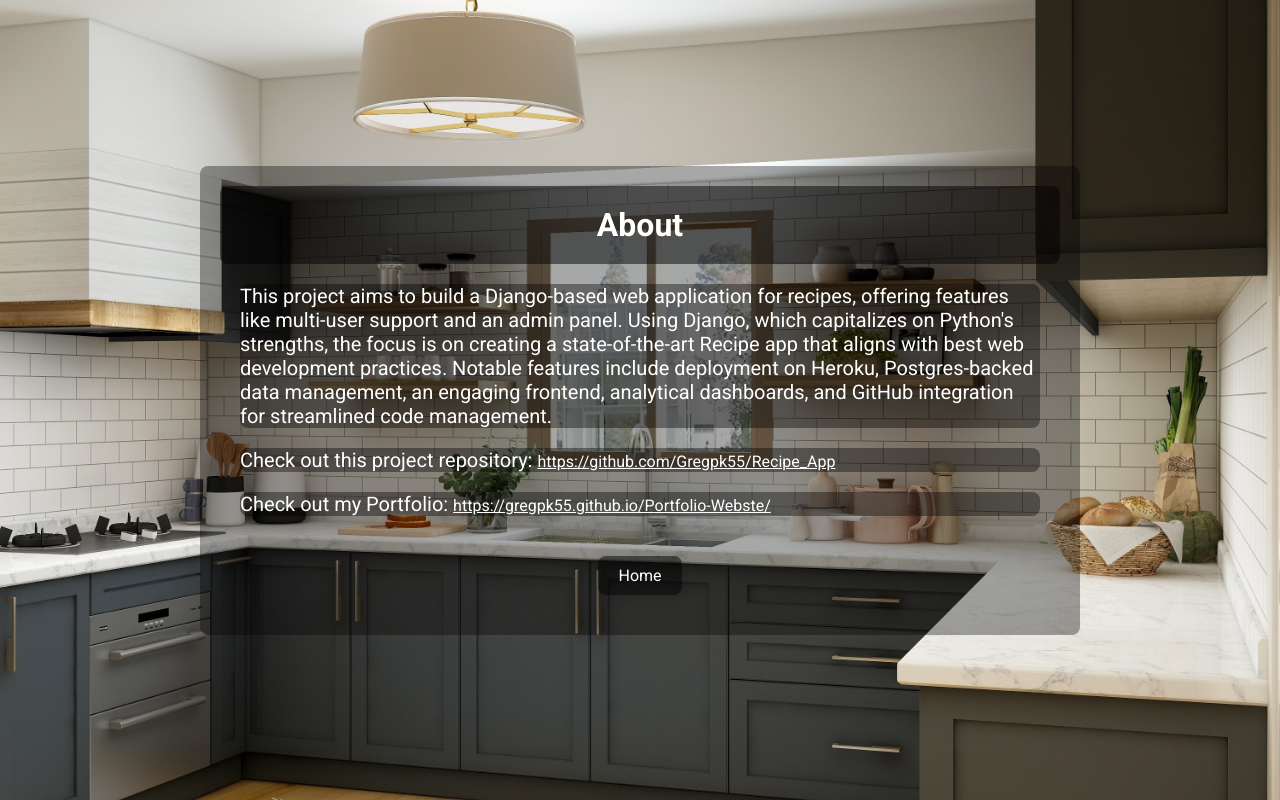
After one commit to Gregpk55/Recipe_App, a Django app: template src/recipes/templates/recipes/about.html in a window 1280 px wide. The commit adds this page. Run offline with Django 3.2, Linux system fonts and the light colour scheme; the template is opened without the code that fills it, so the values that code supplies are empty.

Commit message:
tests3+about

```diff
--- a/src/recipes/models.py
+++ b/src/recipes/models.py
@@ -7,7 +7,7 @@ class Recipe(models.Model):
     cooking_time = models.FloatField(validators=[MinValueValidator(0.1)])
     ingredients = models.CharField(max_length=350)
     description = models.TextField()
-    pic = models.ImageField(upload_to='recipes', default='no_picture.jpg')
+    pic = models.ImageField(upload_to='recipes', default='no_picture.jpg', blank=True, null=True)
 
     def return_ingredients_as_list(self):
         return [ingredient.strip() for ingredient in self.ingredients.split(",")]
--- /dev/null
+++ b/src/recipes/static/recipes/css/about.css
@@ -0,0 +1,24 @@
+
+.content-container p {
+    background-color: rgba(0, 0, 0, 0.39);
+    color: white;
+    font-size: 20px;
+    max-width: 800px;
+    border-radius: 8px;
+    margin: 1em;
+}
+
+
+.content-container h1 {
+    color: white;
+    text-align: center;
+}
+
+.link {
+    color: white;
+    font-size: 16px;
+}
+
+.link:hover{
+    color: rgb(2, 202, 202);
+}
--- /dev/null
+++ b/src/recipes/templates/recipes/about.html
@@ -0,0 +1,44 @@
+{% load static %}
+
+<!DOCTYPE html>
+<html>
+<head>
+    <title>About</title>
+    <link rel="stylesheet" href="{% static 'recipes/css/base.css' %}">
+    <link rel="stylesheet" href="{% static 'recipes/css/home.css' %}">
+    <link rel="stylesheet" href="{% static 'recipes/css/signup.css' %}">
+    <link rel="stylesheet" href="{% static 'recipes/css/about.css' %}">
+
+</head>
+<body class="kitchen">
+    <div class="background-image"></div>
+    <div class="content-container">
+        <h1>About</h1>
+        <div>
+        <p>This project aims to build a Django-based web application for recipes, offering features
+            like multi-user support and an admin panel. Using Django, which capitalizes on Python's
+            strengths, the focus is on creating a state-of-the-art Recipe app that aligns with best
+            web development practices. Notable features include deployment on Heroku, Postgres-backed
+            data management, an engaging frontend, analytical dashboards, and GitHub integration for
+            streamlined code management.</p>
+
+            <p>Check out this project repository:
+                <a href="https://github.com/Gregpk55/Recipe_App" target="_blank" class="link">https://github.com/Gregpk55/Recipe_App</a>
+             </p>
+             <p>Check out my Portfolio:
+                <a href="https://gregpk55.github.io/Portfolio-Webste" target="_blank" class="link">https://gregpk55.github.io/Portfolio-Webste/</a>
+             </p>
+        </div>
+        <div class="button-container">
+            {% if user.is_authenticated %}
+                <a href="{% url 'recipes:recipe-list' %}" class="btn">View Recipes</a>
+                <a href="{% url 'logout' %}" class="btn">Logout</a>
+            {% else %}
+                <a href="{% url 'home' %}" class="btn">Home</a>
+            {% endif %}
+        </div>
+
+    </div>
+    <script src="{% static 'recipes/js/transition.js' %}"></script>
+</body>
+</html>
--- a/src/recipes/templates/recipes/home.html
+++ b/src/recipes/templates/recipes/home.html
@@ -14,9 +14,11 @@
             {% if user.is_authenticated %}
                 <a href="{% url 'recipes:recipe-list' %}" class="btn">View Recipes</a>
                 <a href="{% url 'logout' %}" class="btn">Logout</a>
+                <a href="{% url 'recipes:about' %}" class="btn">About</a>
             {% else %}
                 <a href="{% url 'login' %}" class="btn">Login</a>
                 <a href="{% url 'recipes:signup' %}" class="btn">Create User</a>
+                <a href="{% url 'recipes:about' %}" class="btn">About</a>
 
             {% endif %}
         </div>
--- a/src/recipes/tests.py
+++ b/src/recipes/tests.py
@@ -1,3 +1,5 @@
+# Recipe, Home, Details
+
 from django.urls import reverse
 from django.test import TestCase, Client
 from django.core.exceptions import ValidationError
--- a/src/recipes/tests_2.py
+++ b/src/recipes/tests_2.py
@@ -1,3 +1,5 @@
+#Search, Login, Recipe Form
+
 from django.test import TestCase, Client
 from django.urls import reverse
 from django.contrib.auth.models import User
--- a/src/recipes/urls.py
+++ b/src/recipes/urls.py
@@ -1,12 +1,13 @@
 from django.urls import path
 from .views import create_recipe
-from .views import home, RecipeListView, RecipeDetailView, search_recipes, signup_view
+from .views import home, RecipeListView, RecipeDetailView, search_recipes, signup_view, about_view
 
 app_name = 'recipes'
 
 urlpatterns = [
     path('', home, name='home'),
     path('signup/', signup_view, name='signup'),
+    path('about/', about_view, name='about'),
     path('recipes/list/', RecipeListView.as_view(), name='recipe-list'),
     path('recipes/<int:pk>/', RecipeDetailView.as_view(), name='recipe-detail'),
     path('search/', search_recipes, name='search_recipes'),
--- a/src/recipes/views.py
+++ b/src/recipes/views.py
@@ -29,6 +29,9 @@ class RecipeDetailView(LoginRequiredMixin,DetailView):
 
 def home(request):
     return render(request, 'recipes/home.html')
+
+def about_view(request):
+    return render(request, 'recipes/about.html')
 
 
 def search_recipes(request):
--- a/src/templates/auth/signup.html
+++ b/src/templates/auth/signup.html
@@ -12,8 +12,6 @@
 <div class="background-image"></div>
 <div class="content-container">
     <h1>Create Account</h1>
-
-    <!-- Display error messages if there are any -->
     {% if form.errors %}
         <p>There were error(s) in your signup details:</p>
         <ul>
```
Also changed, not shown: src/recipes/tests_3.py (added, +47 -0 lines).
